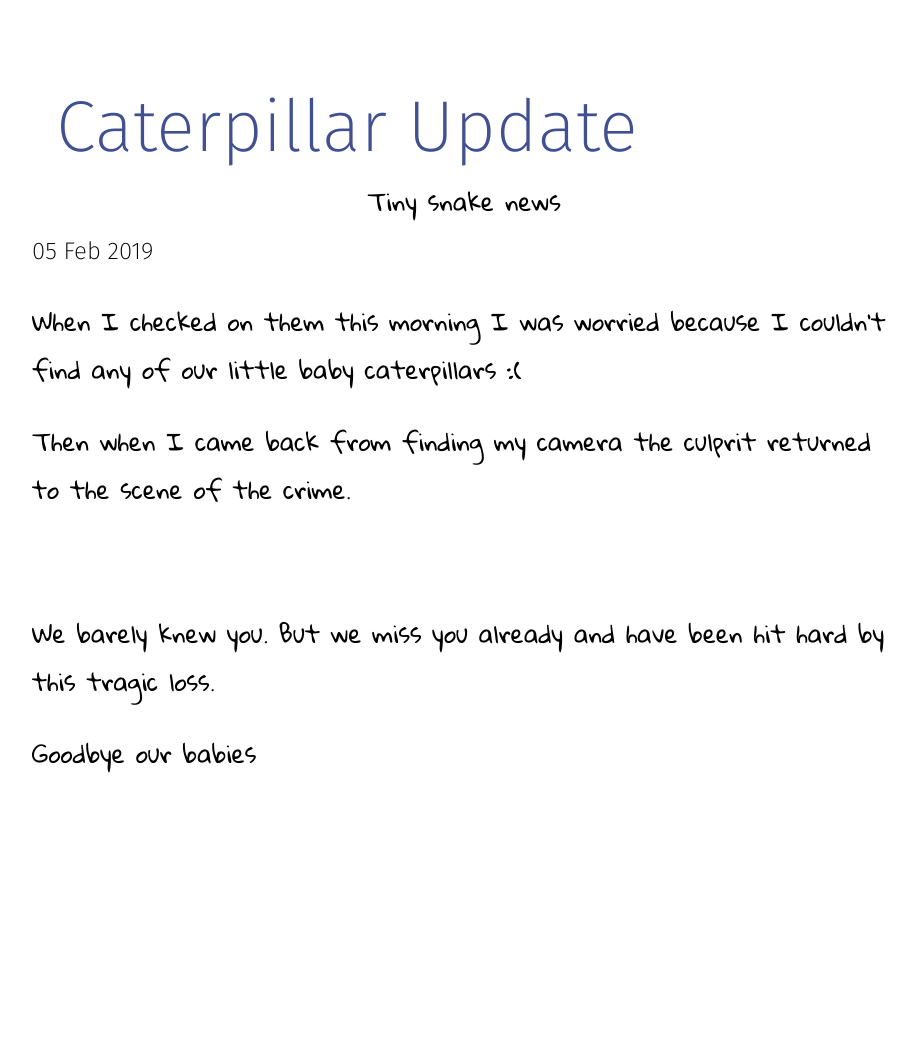
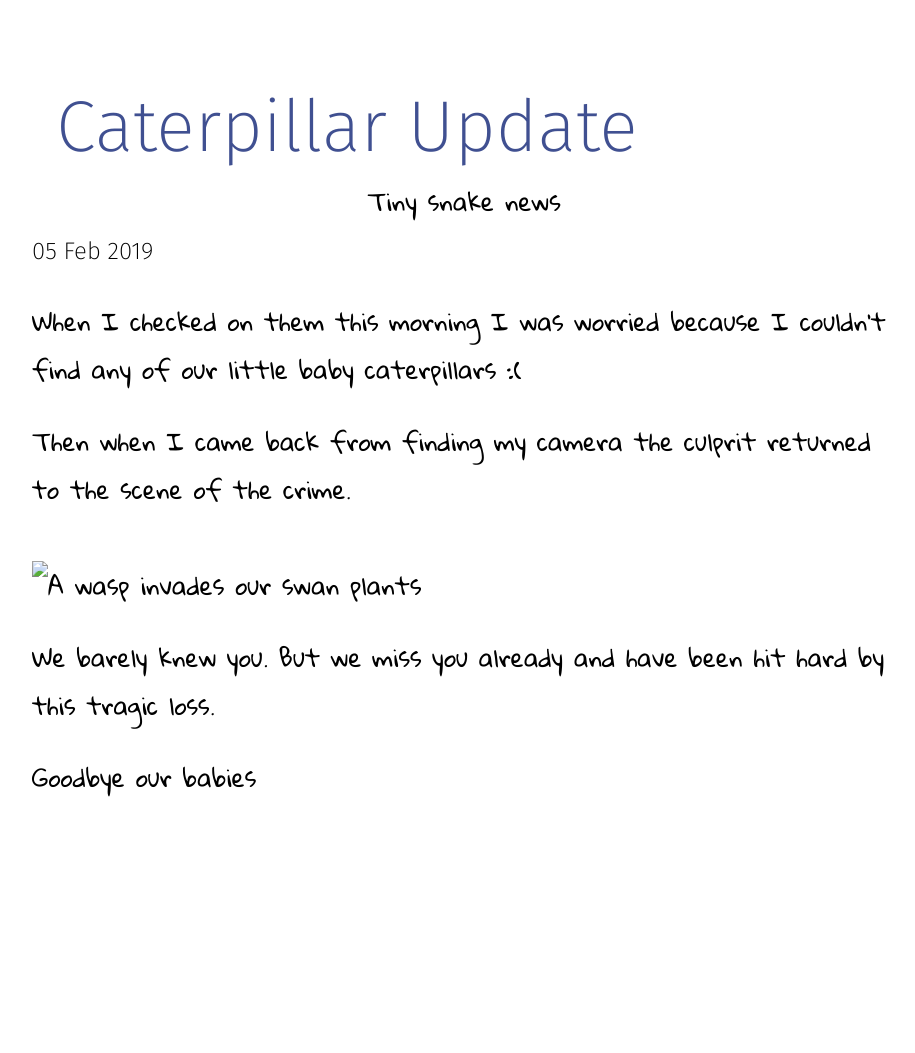
Before and after one commit to foopod/caterpillar, a Jekyll site: the page built from _posts/2019-02-05-nooooo-o-o.md, in a window 1280 px wide. Shown: the whole page, without its empty margins (176-1091 px from the left). Built offline with Jekyll 4.4.1, drawn with Linux system fonts in a browser that asks for light colours; before the commit the page ends 1029 px from its top, so only the background shows below that.

Commit message:
Update from Forestry.io jonathonshields@gmail.com updated _posts/2019-02-05-nooooo-o-o.md

```diff
--- a/_posts/2019-02-05-nooooo-o-o.md
+++ b/_posts/2019-02-05-nooooo-o-o.md
@@ -9,7 +9,7 @@ When I checked on them this morning I was worried because I couldn't find any of
 
 Then when I came back from finding my camera the culprit returned to the scene of the crime.
 
-![](/public/2019-02-06-1.jpeg)
+![A wasp invades our swan plants](/public/2019-02-06-1.jpeg "Wasp")
 
 We barely knew you. But we miss you already and have been hit hard by this tragic loss.
 
```
